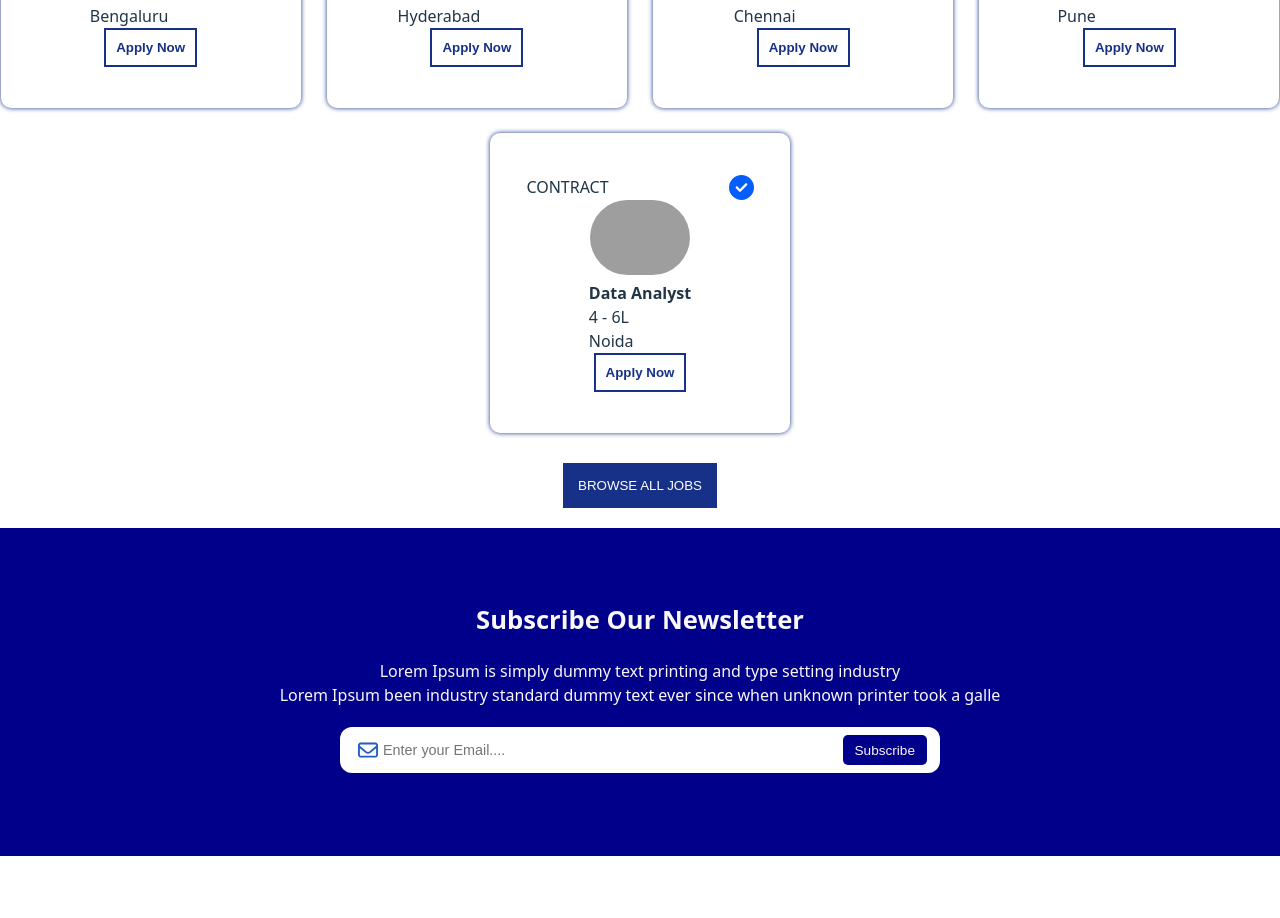
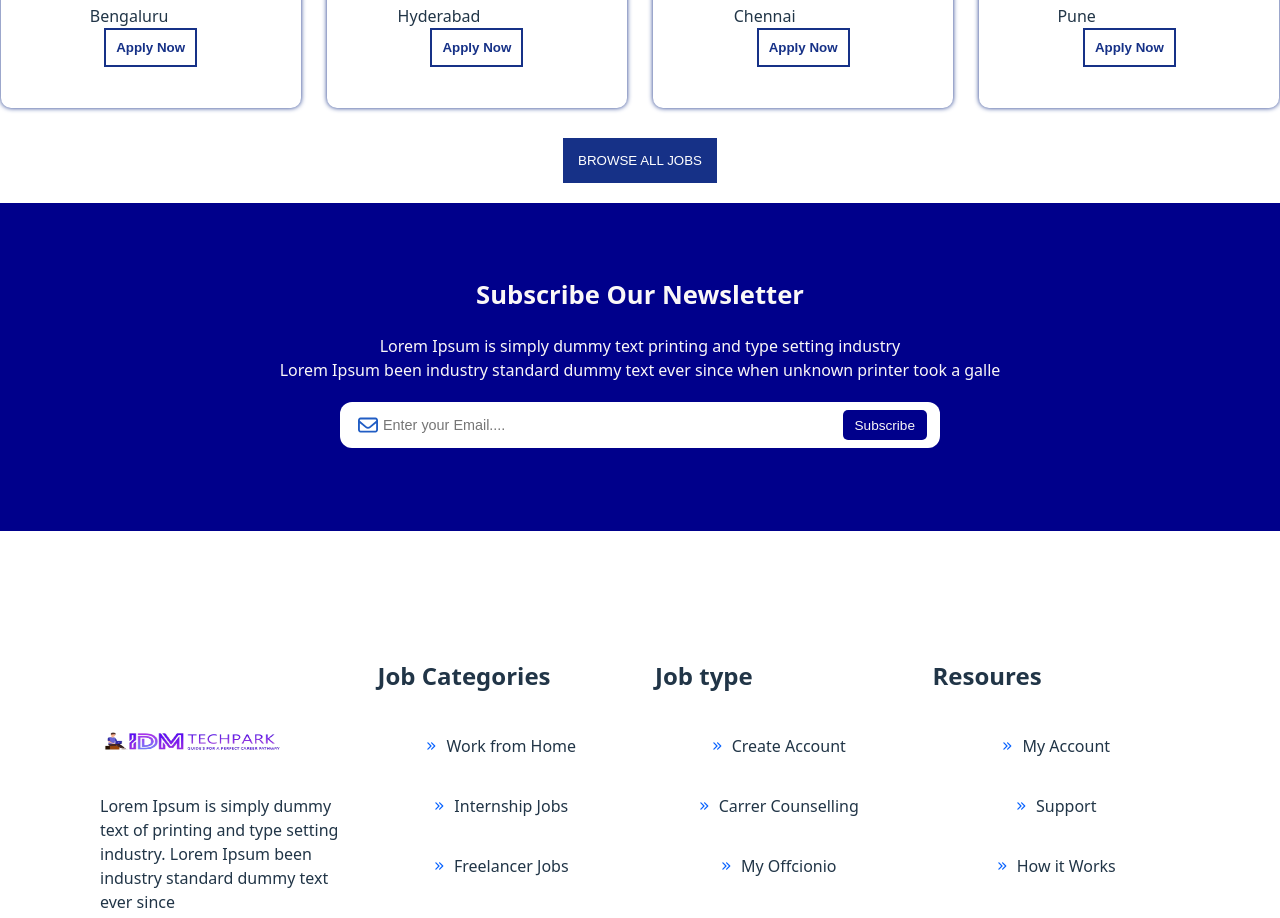
Before and after one commit to sivanantham1998/job_portal_frontend, a React (Vite) app: page / in a window 1280 px wide. Shown: the part 1120-2038 px from the top of the page. Built offline with nearby package versions, Linux system fonts and the light colour scheme; grey boxes are pictures that could not be loaded.

Commit message:
5 jobs slice to 4 job slice upate

```diff
--- a/src/Jobsection/Job_container.jsx
+++ b/src/Jobsection/Job_container.jsx
@@ -86,7 +86,7 @@ export default function Job_container() {
   ];
 
   const [showAll, setShowAll] = useState(false);
-  const visibleJobs = showAll ? jobs : jobs.slice(0, 5);
+  const visibleJobs = showAll ? jobs : jobs.slice(0, 4);
   return (
     <>
       <div className="latest_job">
```
